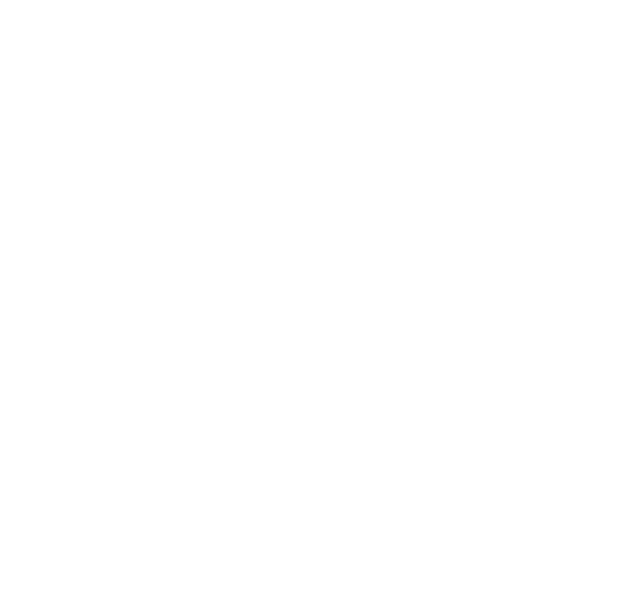
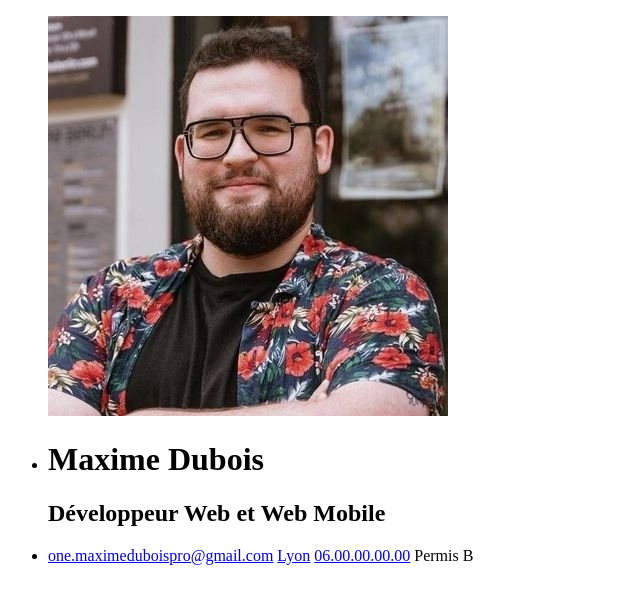
Before and after one commit to MaximeD-hub/CV_HTML_CSS, a plain HTML site: page pages/index.html in a window 1280 px wide. Shown: the whole page, without its empty margins (0-640 px from the left). Drawn offline with Linux system fonts and the light colour scheme.

Commit message:
add personal information

```diff
--- a/pages/index.html
+++ b/pages/index.html
@@ -8,6 +8,31 @@
     <title>CV de Maxime Dubois</title>
 </head>
 <body>
+       <!--Haut de Page-->
+    <header>
+        <ul class="container">
+                <img src="../picture/maphoto.jpg" alt="Photo du cv">
+            <li>
+                <h1>
+                    <span id="prenom">Maxime</span>
+                    <span id="nom">Dubois</span>
+                </h1>
+                <h2>
+                    <span id="job">Développeur Web et Web Mobile</span>
+                </h2>
+            </li>
+            <li>
+                <a href="mailto:one.maximeduboispro@gmail.com">one.maximeduboispro@gmail.com</a>
+                <a href="https://maps.app.goo.gl/qubfY9AUz8k1qYJh8">Lyon</a>
+                <a href="tel:+330600000000">06.00.00.00.00</a>
+                <span id="liscence">Permis B</span>
+            </li>
+        </ul>
+    </header>
+
+    <main class="container">
+
+    </main>
 
 </body>
 </html>
```
Also changed, not shown: picture/maphoto.jpg (added).
